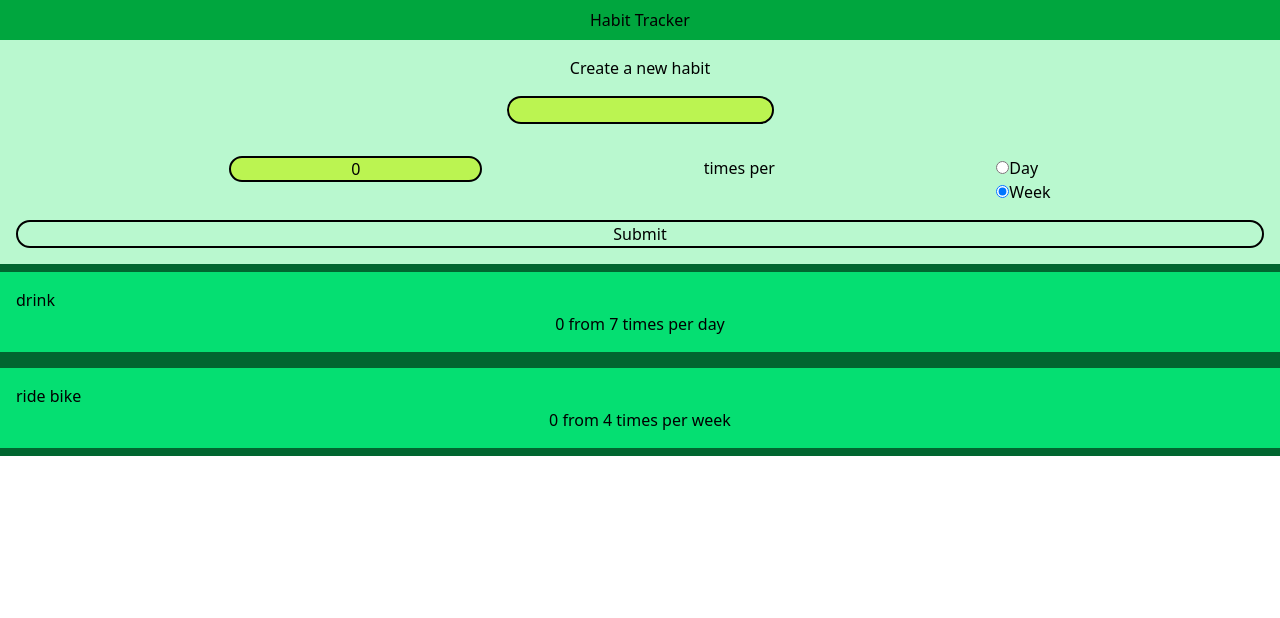
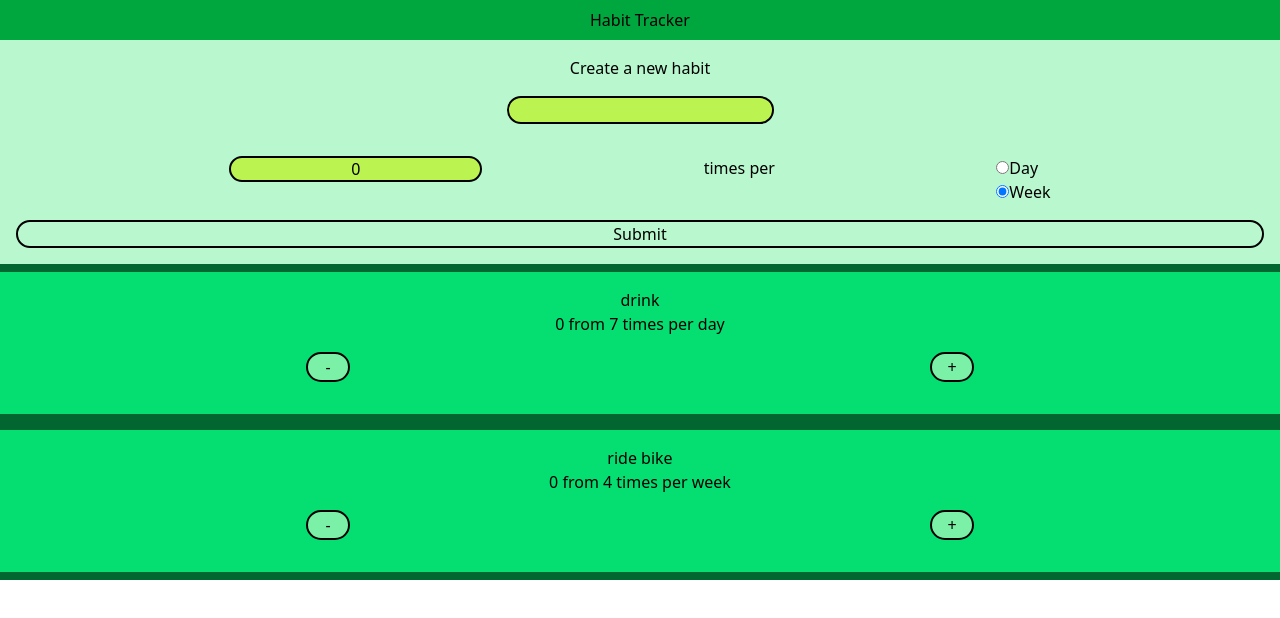
Before and after one commit to GruFRe/habit-tracker, a React (Vite) app: page / in a window 1280 px wide. Shown: the top 618 px of the page. Built offline with nearby package versions, Linux system fonts and the light colour scheme.

Commit message:
creating works again, still no controll via Buttons possible

```diff
--- a/src/components/HabitForm.jsx
+++ b/src/components/HabitForm.jsx
@@ -2,6 +2,9 @@ import { useState } from "react";
 
 // Component to create new Habits
 export const HabitForm = ({ setHabits, habits }) => {
+	// use object as blueprint to pass in state and to reset after submit
+	const habitBlueprint = "";
+	// pass in blueprint wich serves as initial value
 	const [newHabit, setNewHabit] = useState({
 		id: 0,
 		habitText: "",
@@ -23,7 +26,7 @@ export const HabitForm = ({ setHabits, habits }) => {
 	const submitForm = (e) => {
 		// prevent default behaviour wich reload page after submitting
 		e.preventDefault();
-		// calculate and assign new id/key at this point
+		// calculate and assign new id/key at this point before creating new habitList
 		const newID = habits.length + 1;
 		setNewHabit({
 			...newHabit,
@@ -32,8 +35,11 @@ export const HabitForm = ({ setHabits, habits }) => {
 		// console.log("Length: ", newHabit);
 		// add current habbit to habitList for easy assinging in the next step
 		const retHabits = [newHabit, ...habits];
-		// call the setHabits Function and add current habitList to it
 		setHabits(retHabits);
+		// reset newHabit to clear out/ reset inputs
+
+		// const reset = habitBlueprint;
+		// setNewHabit(reset);
 	};
 	console.log(newHabit.habitText, newHabit.times);
 	return (
--- a/src/components/HabitList.jsx
+++ b/src/components/HabitList.jsx
@@ -5,6 +5,7 @@ export const HabilList = ({ habits }) => {
 	return (
 		<div className="flex flex-col items-center bg-green-800">
 			{habits.map((habit) => {
+				console.log(habit.id);
 				// make sure to use return inside of map and to update names if changes occur
 				return (
 					<HabitListItem
--- a/src/components/HabitListItem.jsx
+++ b/src/components/HabitListItem.jsx
@@ -1,12 +1,23 @@
+import { ProgressAction } from "./ProgressAction";
+
 // Component wihc represents a single List Item
 export const HabitListItem = ({ text, times, timeframe, status }) => {
+	// array with actions to create buttons dynamically
+	const actions = ["-", "+"];
 	return (
-		<section className="bg-green-400 w-[100%] m-2 mx-4 p-4">
-			<span>{text} </span>
-			<div className="flex flex-row justify-around">
-				<span>
+		<section className="bg-green-400 w-[100%] m-2 mx-4 p-4 ">
+			<span className="block text-center">{text} </span>
+			<div className="flex flex-col justify-around">
+				<span className="block text-center">
 					{status} from {times} times per {timeframe}
 				</span>
+				{/* Container for RadioButtons */}
+				<div className="flex justify-around mt-2px">
+					{/* Add buttons here */}
+					{actions.map((el) => {
+						return <ProgressAction value={el} />;
+					})}
+				</div>
 			</div>
 		</section>
 	);
--- a/src/components/ProgressAction.jsx
+++ b/src/components/ProgressAction.jsx
@@ -1 +1,29 @@
 // Child component for each HabitItem Component to interact with it and show progress
+
+// need
+// times, status, setter function in here
+// pass in whole habit Object in parent component for easier access
+export const ProgressAction = ({ value, times, status }) => {
+	const changeCounter = (e) => {
+		if (e.target.value === "-") {
+		} else if (e.target.value === "+") {
+		}
+
+		// if (status < times) {
+		// 	status++;
+		// }
+	};
+
+	return (
+		<>
+			<button
+				className="border-2 bg-green-300 rounded-2xl w-[44px] h-[30px] font- m-4"
+				name={value}
+				id={value}
+				onClick={changeCounter}
+			>
+				{value}
+			</button>
+		</>
+	);
+};
```
